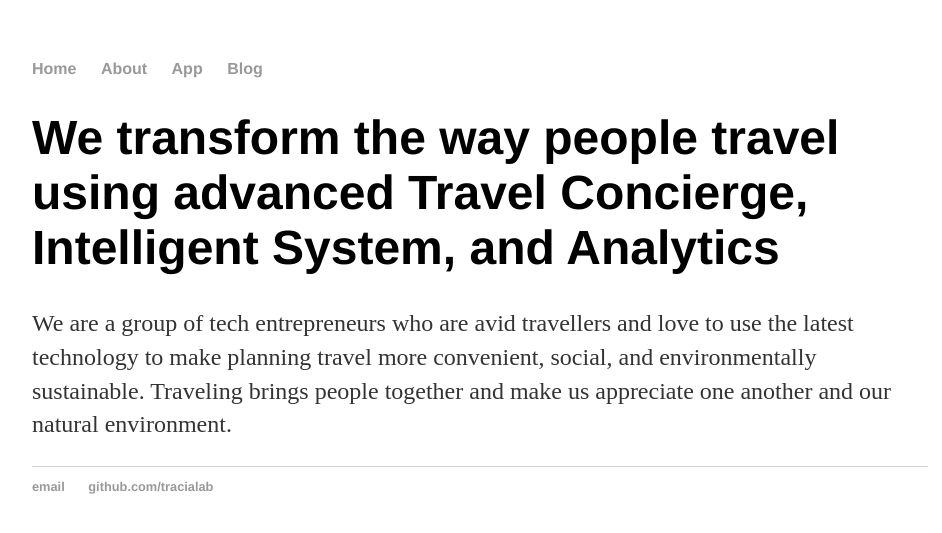
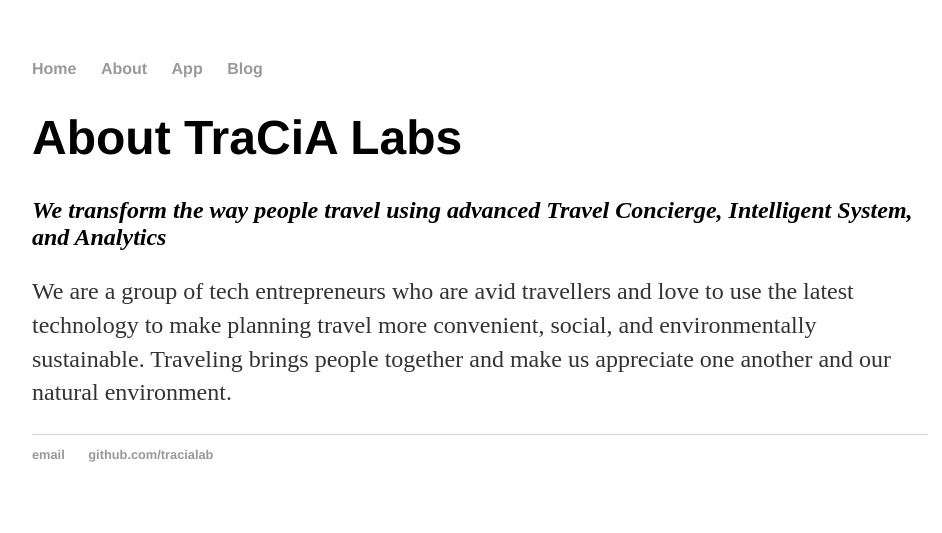
Before and after one commit to tracialab/tracialabs.github.io, a Jekyll site: the page built from about/index.html, in a window 1280 px wide. Shown: the top 533 px of the page, without its empty margins (160-1102 px from the left). Built offline with Jekyll 4.4.1, drawn with Linux system fonts in a browser that asks for light colours.

Commit message:
Update index.html

```diff
--- a/about/index.html
+++ b/about/index.html
@@ -3,7 +3,8 @@ layout: default
 title: About TraCiA Labs
 ---
 <div class="blurb">
-	<h1>We transform the way people travel using advanced Travel Concierge, Intelligent System, and Analytics</h1>
+	<h1>About TraCiA Labs</h1>
+	<h2><em> We transform the way people travel using advanced Travel Concierge, Intelligent System, and Analytics</em></h2>
 	<p>We are a group of tech entrepreneurs who are avid travellers and love to use the latest technology to make planning travel more convenient, social, and environmentally sustainable.
   Traveling brings people together and make us appreciate one another and our natural environment.</p>
 </div><!-- /.blurb -->
```
